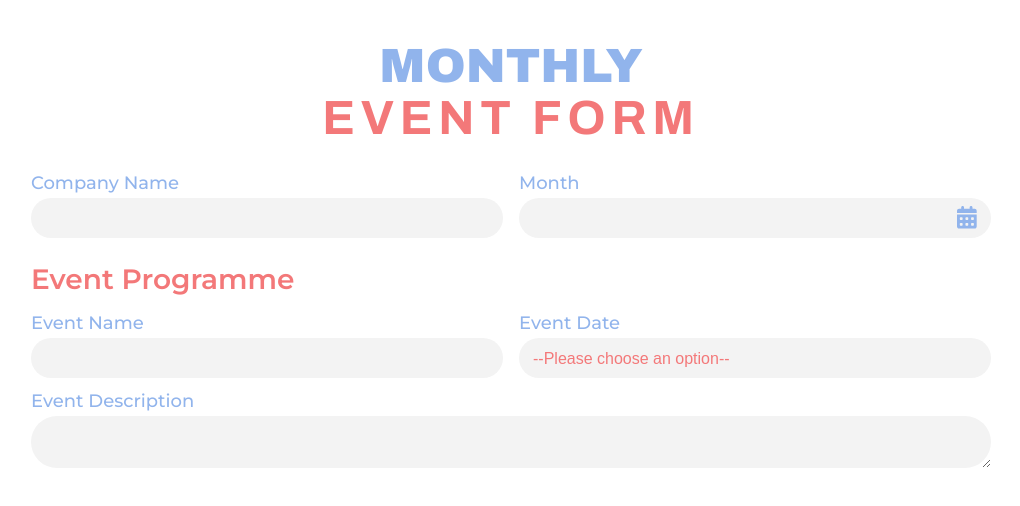
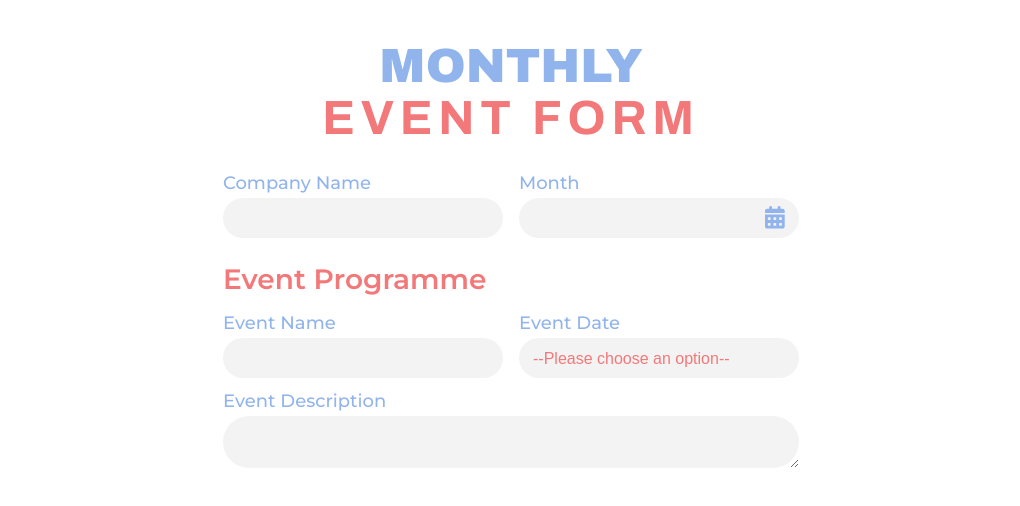
Before and after one commit to naufalzs/monthly-event-poster-generator, a React (Vite) app in the folder frontend/: page / in a window 1280 px wide. Shown: the top 506 px of the page, without its empty margins (129-1149 px from the left). Built offline with nearby package versions, Linux system fonts and the light colour scheme.

Commit message:
feat(fe): resize container width

```diff
--- a/frontend/src/App.jsx
+++ b/frontend/src/App.jsx
@@ -4,7 +4,7 @@ import MonthInput from "./components/MonthInput";
 import { Input, Label, Select, Textarea } from "./globalTheme";
 
 const Container = styled.div`
-  max-width: 1024px;
+  max-width: 640px;
   margin: 0 auto;
   padding: 40px 32px;
 `;
```
